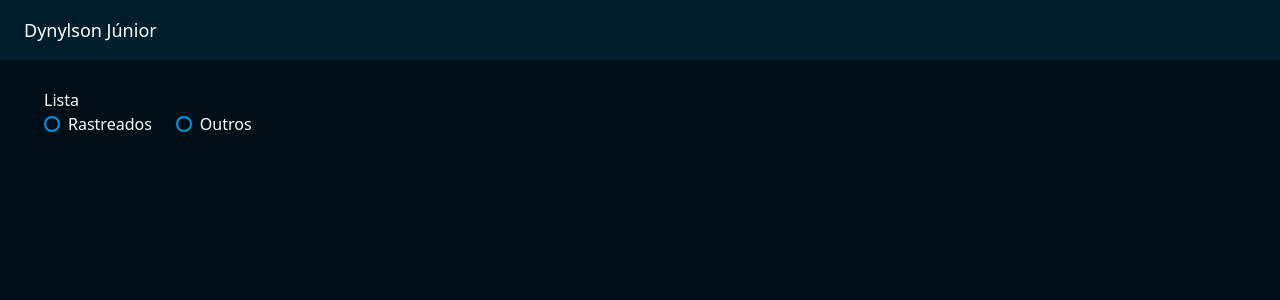
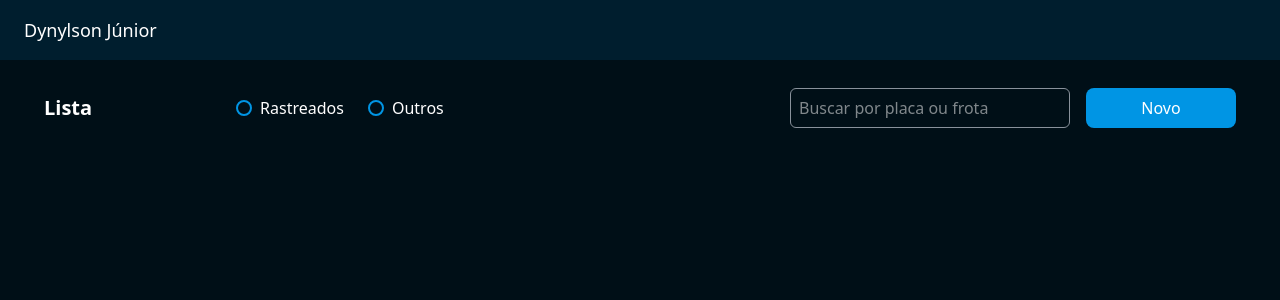
Before and after one commit to Dynylson/control361, a React (Vite) app: page / in a window 1280 px wide. Shown: the top 300 px of the page. Built offline with nearby package versions, Linux system fonts and the light colour scheme.

Commit message:
feat: finalizar componente VehicleToolbar

```diff
--- a/src/components/AuthorHeader/index.tsx
+++ b/src/components/AuthorHeader/index.tsx
@@ -5,7 +5,7 @@ interface AuthorHeaderProps {
 export function AuthorHeader({ fullName }: AuthorHeaderProps) {
     return (
         <header className="flex items-center bg-[#001E2E] h-[60px]">
-            <h1 className="text-white text-[1.125rem] ml-6">{fullName}</h1>
+            <h1 className="text-white text-[1.125rem] font-medium ml-6">{fullName}</h1>
         </header>
     )
 }
--- a/src/components/VehicleToolbar/index.tsx
+++ b/src/components/VehicleToolbar/index.tsx
@@ -2,9 +2,22 @@ import { VehicleType } from "./components/VehicleType";
 
 export function VehicleToolbar() {
     return (
-        <section>
-            <h2>Lista</h2>
-            <VehicleType />
+        <section className="flex justify-between items-center">
+            <div className="flex items-center gap-36">
+                <h2 className="text-[1.25rem] font-semibold">Lista</h2>
+                <VehicleType />
+            </div>
+            <div className="flex items-center gap-4">
+                <input
+                type="text"
+                placeholder="Buscar por placa ou frota"
+                className="
+                    border-1 border-[#89919B] rounded-md p-2 focus:outline-none
+                    focus:border-[#0095E4] focus:ring-1 focus:ring-[#0095E4]
+                    w-[280px] h-[40px]"
+                />
+                <button className="bg-[#0095E4] w-[150px] h-[40px] rounded-lg cursor-pointer">Novo</button>
+            </div>
         </section>
     )
 }
```
